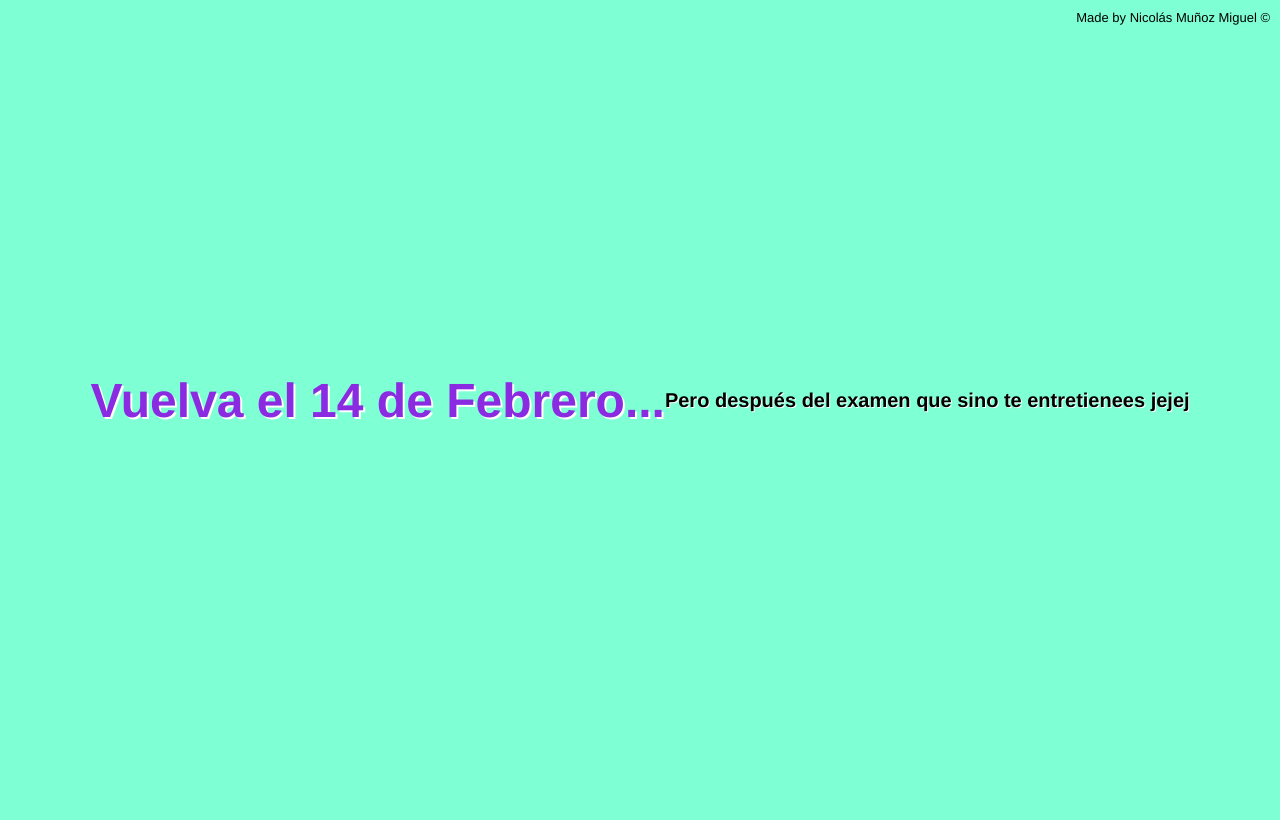
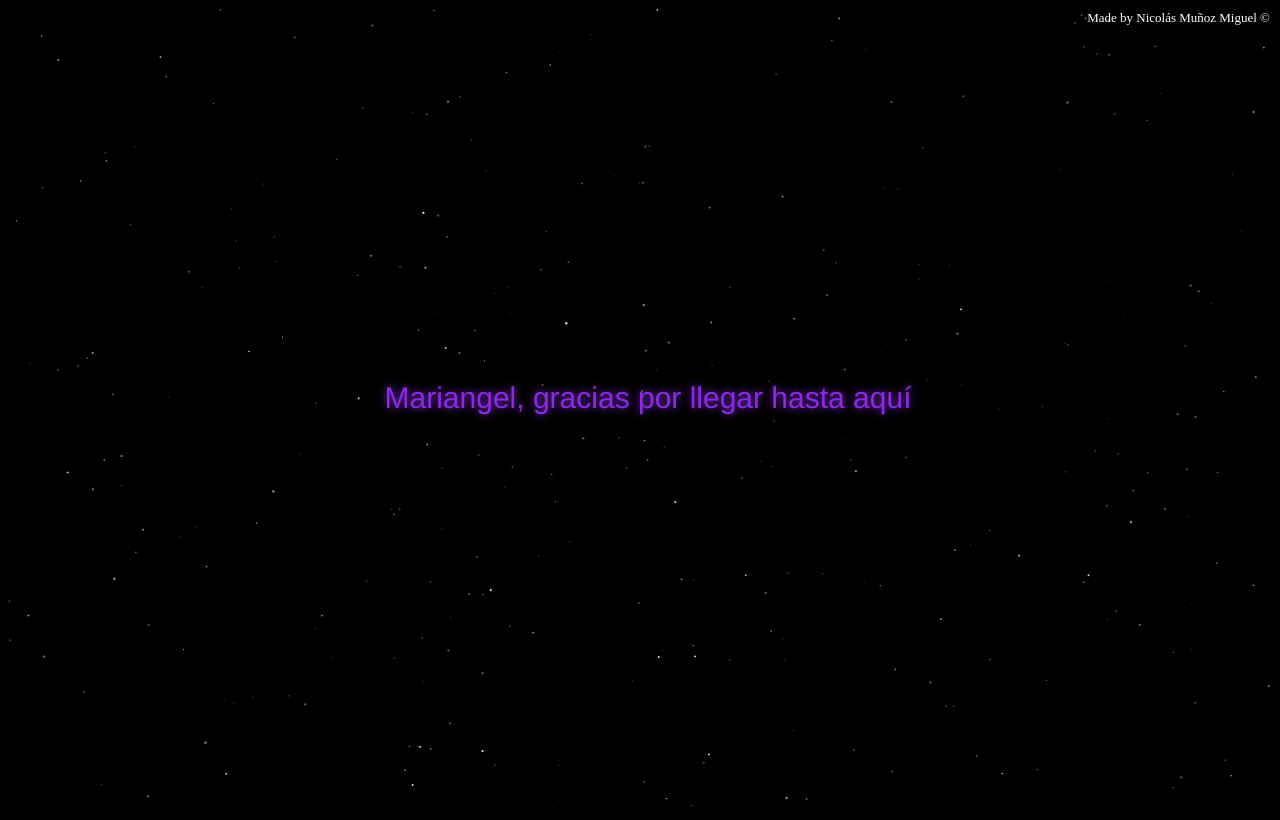
Before and after one commit to NicoMM8/SanValentin2, a plain HTML site: page index.html in a window 1280 px wide. Drawn offline with Linux system fonts and the light colour scheme.

Commit message:
Update index.html

```diff
--- a/index.html
+++ b/index.html
@@ -1,33 +1,21 @@
 <!DOCTYPE html>
 <html lang="es">
 <head>
-    <meta charset='utf-8'>
-    <meta http-equiv='X-UA-Compatible' content='IE=edge'>
-    <meta name='viewport' content='width=device-width, initial-scale=1'>
-    <title>Vuelva el 14 de Febrero</title>
-
+    <meta charset="UTF-8" />
+    <meta http-equiv="X-UA-Compatible" content="IE=edge" />
+    <meta name="viewport" content="width=device-width, initial-scale=1.0" />
+    <link rel="stylesheet" href="/css/style.css" />
+    <link
+        rel="stylesheet"
+        media="screen and (max-width:768px)"
+        href="css/mobile.css"
+    />
+    <title>✨San Valentin | Bienvenida</title>
     <style>
         body {
-            background-color: aquamarine;
-            display: flex;
-            justify-content: center;
-            align-items: center;
-            height: 100vh;
-            margin: 0;
-            font-family: 'Franklin Gothic Medium', 'Arial Narrow', Arial, sans-serif;
-            position: relative;
-        }
-
-        h1 {
-            font-size: 3em;
-            color: blueviolet;
-            text-shadow: 2px 2px white;
-        }
-
-        h5 {
-            font-size: 20px;
-            color: rose;
-            text-shadow: 1px 1px white;
+            background: #000;
+            color: #fff;
+            /* Resto de los estilos */
         }
 
         #creditos {
@@ -36,13 +24,182 @@
             right: 10px;
             font-size: small;
         }
+
+        /* Resto de los estilos */
     </style>
 </head>
 <body>
-    <h1>Vuelva el 14 de Febrero...</h1>
-    <h5>Pero después del examen que sino te entretienees jejej</h5>
     <div id="creditos">
         Made by Nicolás Muñoz Miguel ©
     </div>
+
+    <audio autoplay muted>
+        <source src="cancion.mp3" type="audio/mpeg">
+        Tu navegador no soporta el elemento de audio.
+      </audio>
+
+    <canvas id="starfield"></canvas>
+    <!-- Resto del contenido -->
+    <script>
+        var canvas = document.getElementById("starfield");
+canvas.width = window.innerWidth;
+canvas.height = window.innerHeight;
+
+var context = canvas.getContext("2d");
+var stars = 500;
+var colorrange = [0, 60, 240];
+var starArray = [];
+
+function getRandom(min, max) {
+    return Math.floor(Math.random() * (max - min + 1)) + min;
+}
+
+// Initialize stars with random opacity values
+for (var i = 0; i < stars; i++) {
+    var x = Math.random() * canvas.offsetWidth;
+    var y = Math.random() * canvas.offsetHeight;
+    var radius = Math.random() * 1.2;
+    var hue = colorrange[getRandom(0, colorrange.length - 1)];
+    var sat = getRandom(50, 100);
+    var opacity = Math.random();
+    starArray.push({ x, y, radius, hue, sat, opacity });
+}
+
+var frameNumber = 0;
+var opacity = 0;
+var secondOpacity = 0;
+var thirdOpacity = 0;
+
+var baseFrame = context.getImageData(0, 0, window.innerWidth, window.innerHeight);
+
+function drawStars() {
+    for (var i = 0; i < stars; i++) {
+        var star = starArray[i];
+
+        context.beginPath();
+        context.arc(star.x, star.y, star.radius, 0, 360);
+        context.fillStyle = "hsla(" + star.hue + ", " + star.sat + "%, 88%, " + star.opacity + ")";
+        context.fill();
+    }
+}
+
+function updateStars() {
+    for (var i = 0; i < stars; i++) {
+        if (Math.random() > 0.99) {
+            starArray[i].opacity = Math.random();
+        }
+    }
+}
+
+
+function drawTextWithLineBreaks(lines, x, y, fontSize, lineHeight) {
+    lines.forEach((line, index) => {
+        context.fillText(line, x, y + index * (fontSize + lineHeight));
+    });
+}
+
+function drawText() {
+    var fontSize = Math.min(30, window.innerWidth / 24); // Adjust font size based on screen width
+    var lineHeight = 8;
+
+    context.font = fontSize + "px Franklin Gothic Medium";
+    context.textAlign = "center";
+
+    // glow effect
+    context.shadowColor = "rgba(138, 43, 226, 1)";
+    context.shadowBlur = 8;
+    context.shadowOffsetX = 0;
+    context.shadowOffsetY = 0;
+
+    if(frameNumber < 250){
+        context.fillStyle = `rgba(138, 43, 226, ${opacity})`;
+        context.fillText("Mariangel, gracias por llegar hasta aquí", canvas.width/2, canvas.height/2);
+        opacity = opacity + 0.01;
+    }
+    //fades out the text by decreasing the opacity
+    if(frameNumber >= 250 && frameNumber < 500){
+        context.fillStyle = `rgba(138, 43, 226, ${opacity})`;
+        context.fillText("Mariangel, gracias por llegar hasta aquí", canvas.width/2, canvas.height/2);
+        opacity = opacity - 0.01;
+    }
+
+    //needs this if statement to reset the opacity before next statement on canvas
+    if(frameNumber == 500){
+        opacity = 0;
+    }
+    if(frameNumber > 500 && frameNumber < 750){
+        context.fillStyle = `rgba(138, 43, 226, ${opacity})`;
+
+        if (window.innerWidth < 600) {           //shortens long sentence for mobile screens
+            drawTextWithLineBreaks(["no sabes lo agradecido que estoy a diario de haberte conocido"], canvas.width / 2, canvas.height / 2, fontSize, lineHeight);
+        } else {
+            context.fillText("no sabes lo agradecido que estoy a diario de haberte conocido", canvas.width/2, canvas.height/2);
+        }
+
+        opacity = opacity + 0.01;
+    }
+    if(frameNumber >= 750 && frameNumber < 1000){
+        context.fillStyle = `rgba(138, 43, 226, ${opacity})`;
+
+        if (window.innerWidth < 600) {
+            drawTextWithLineBreaks(["entre millones y millones de estrellas"], canvas.width / 2, canvas.height / 2, fontSize, lineHeight);
+        } else {
+            context.fillText("entre millones y millones de estrellas", canvas.width/2, canvas.height/2);
+        }
+
+        opacity = opacity - 0.01;
+    }
+
+    if(frameNumber == 1000){
+        opacity = 0;
+    }
+    if(frameNumber > 1000 && frameNumber < 1250){
+        context.fillStyle = `rgba(138, 43, 226, ${opacity})`;
+        context.fillText("entre billones y billones de estrellas", canvas.width/2, canvas.height/2);
+        opacity = opacity + 0.01;
+    }
+    if(frameNumber >= 1250 && frameNumber < 1500){
+        context.fillStyle = `rgba(138, 43, 226, ${opacity})`;
+        context.fillText("entre billones y billones de estrellas", canvas.width/2, canvas.height/2);
+        opacity = opacity - 0.01;
+    }
+
+    if(frameNumber >= 3000 && frameNumber < 99999){
+        context.fillStyle = `rgba(138, 43, 226, ${thirdOpacity})`;
+        context.fillText("FELIZ DÍA DE SAN VALENTÍN", canvas.width/2, (canvas.height/2 + 120));
+        thirdOpacity = thirdOpacity + 0.01;
+
+    }
+
+     // Reset the shadow effect after drawing the text
+     context.shadowColor = "transparent";
+     context.shadowBlur = 0;
+     context.shadowOffsetX = 0;
+     context.shadowOffsetY = 0;
+}
+
+function draw() {
+    context.putImageData(baseFrame, 0, 0);
+
+    drawStars();
+    updateStars();
+    drawText();
+
+    if (frameNumber < 99999) {
+        frameNumber++;
+    }
+    window.requestAnimationFrame(draw);
+}
+
+window.addEventListener("resize", function () {
+    canvas.width = window.innerWidth;
+    canvas.height = window.innerHeight;
+    baseFrame = context.getImageData(0, 0, window.innerWidth, window.innerHeight);
+});
+
+window.requestAnimationFrame(draw);
+
+
+    </script>
 </body>
 </html>
```
